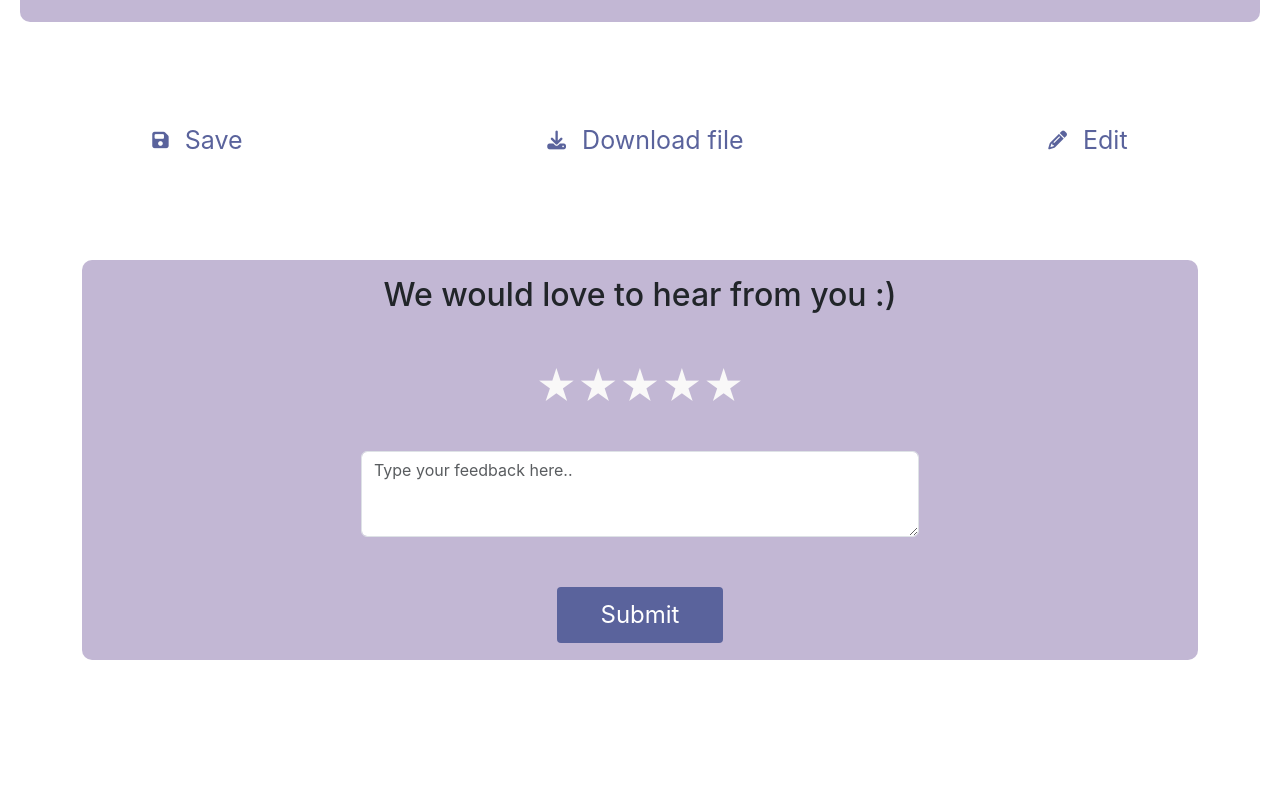
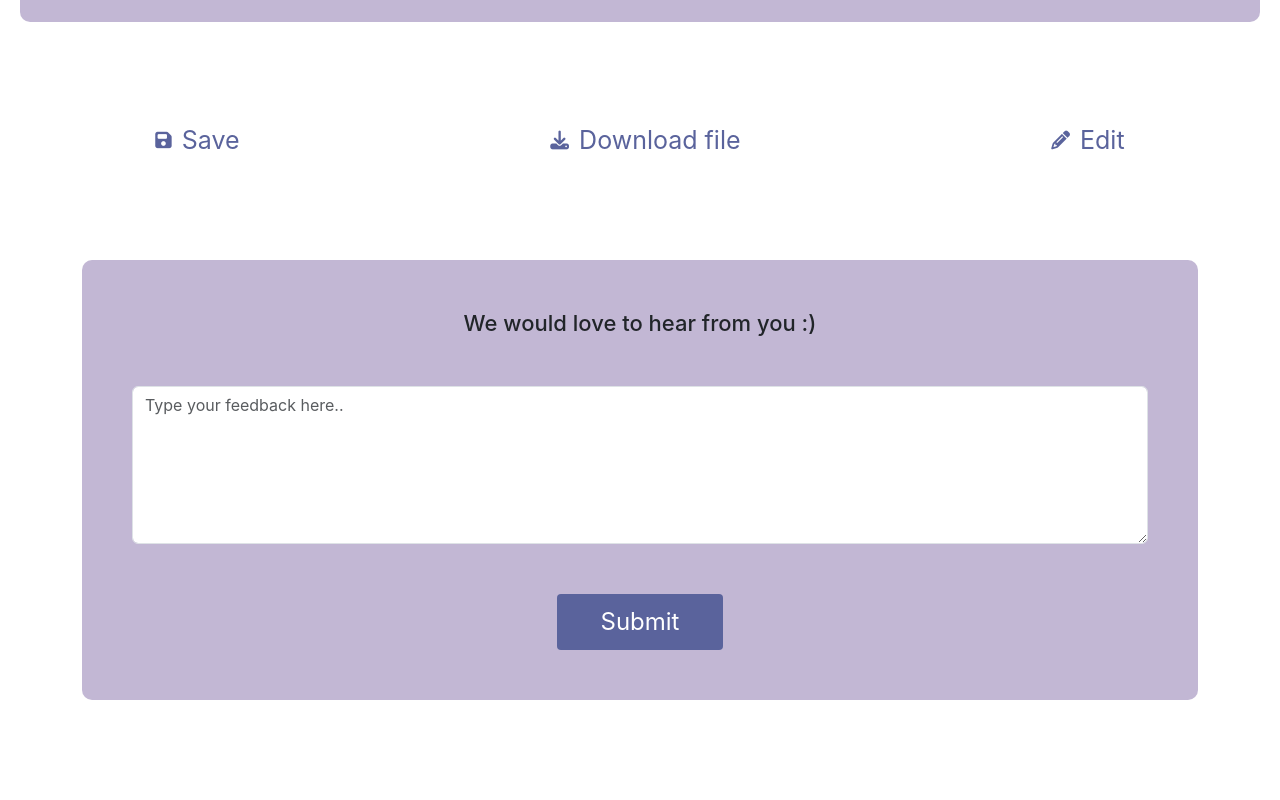
Before and after one commit to h-ashir/Team-Generator, a plain HTML site: page generated-team.html in a window 1280 px wide. Shown: the part 780-1580 px from the top of the page. Drawn offline with nearby package versions, Linux system fonts and the light colour scheme; a script that the page names is missing.

Commit message:
Generated-team page edit and download button modifications

```diff
--- a/css/generated-team.css
+++ b/css/generated-team.css
@@ -127,6 +127,13 @@
     flex-direction: row;
     justify-content: space-around;
 }
+.result-tg-container2 a{
+    display: flex;
+    align-items: center;
+    gap: 10px;
+    text-decoration: none;
+    color: #5a639c;
+}
 
 .result-tg-container2-icon{
     color: #5A639C;
@@ -142,7 +149,8 @@
 .feedback-area{
     background-color: var(--lavendar);
     width: 90%;
-    height: 400px;
+    padding: 50px;
+    /* height: 400px; */
     display: flex;
     flex-direction: column;
     justify-content: space-around;
@@ -150,7 +158,10 @@
     margin-bottom: 10rem;
     border-radius: 10px;
 }
-
+.feedback-area h2{
+    margin-bottom: 50px;
+    font-size: 22px;
+}
 .rating {
     display: flex;
     justify-content: center;
@@ -166,7 +177,8 @@
 }
 
 .feedback-form{
-    width: 50%;
+    width: 100%;
+    margin-bottom: 50px;
 }
 
 .tg-feedback-btn{
--- a/generated-team.html
+++ b/generated-team.html
@@ -93,18 +93,22 @@
 
         <div class="result-tg-container2">
             <div class="result-tg-container2-icon">
-                <i class="fa-solid fa-floppy-disk fa-xs" style="color: #5a639c;"></i>
+              <a href="">
+                <i class="fa-solid fa-floppy-disk fa-xs"></i>
                 <p style="margin-bottom: 0;">Save</p>
-
+              </a>
             </div>
             <div class="result-tg-container2-icon">
-
-                <i class="fa-solid fa-download fa-xs" style="color: #5a639c;"></i>
+              <a href="" download="">
+                <i class="fa-solid fa-download fa-xs"></i>
                 <p style="margin-bottom: 0;">Download file</p>
+              </a>
             </div>
             <div class="result-tg-container2-icon">
-                <i class="fa-solid fa-pencil fa-xs" style="color: #5a639c;"></i>
+              <a href="" class="edit-feedback">
+                <i class="fa-solid fa-pencil fa-xs"></i>
                 <p style="margin-bottom: 0;">Edit</p>
+              </a>
 
             </div>
         </div>
@@ -112,16 +116,16 @@
         <div class="teamname-area">
             <div class="feedback-area">
                 <h2 style="text-align: center;">We would love to hear from you :)</h2>
-                <div class="rating" id="ratingStars">
+                <!-- <div class="rating" id="ratingStars">
                     <span class="star" data-value="1">&#9733;</span>
                     <span class="star" data-value="2">&#9733;</span>
                     <span class="star" data-value="3">&#9733;</span>
                     <span class="star" data-value="4">&#9733;</span>
                     <span class="star" data-value="5">&#9733;</span>
                     <input type="hidden" name="rating" id="ratingValue" required>
-                  </div>
-                <div class="mb-3 feedback-form">
-                    <textarea class="form-control" id="exampleFormControlTextarea1" rows="3" placeholder="Type your feedback here.."></textarea>
+                  </div> -->
+                <div class="feedback-form">
+                    <textarea class="form-control" id="exampleFormControlTextarea1" rows="6" placeholder="Type your feedback here.."></textarea>
                 </div>
                 <div class="feedback-submit-btn">
                     <input class="tg-feedback-btn" type="submit" id="submitFeedbackBtn" value="Submit">
@@ -160,7 +164,6 @@
           </div>
 
           <section class="sub-footer" style="text-align: center; color: #373270;">
-            <i class="fa-regular fa-copyright fa-2xs"></i>
             <span>&copy;Team Generator - All Rights Reserved</span>
           </section>
      </footer>
--- a/js/generated-team.js
+++ b/js/generated-team.js
@@ -1,6 +1,16 @@
 const stars = document.querySelectorAll('.star');
   const ratingValue = document.getElementById('ratingValue');
   const ratingStars = document.getElementById('ratingStars');
+
+  const editButton = document.querySelector('.edit-feedback');
+  const feedbackArea = document.querySelector('.feedback-area');
+
+  if (editButton && feedbackArea){
+    editButton.addEventListener('click', (event) =>{
+      event.preventDefault();
+      feedbackArea.style.display =  feedbackArea.style.display === 'none' ? 'block' :'none';
+    });
+  }
 
   stars.forEach(star => {
     star.addEventListener('mouseover', function() {
```
Lines whose indentation alone changed are shown as unchanged.
